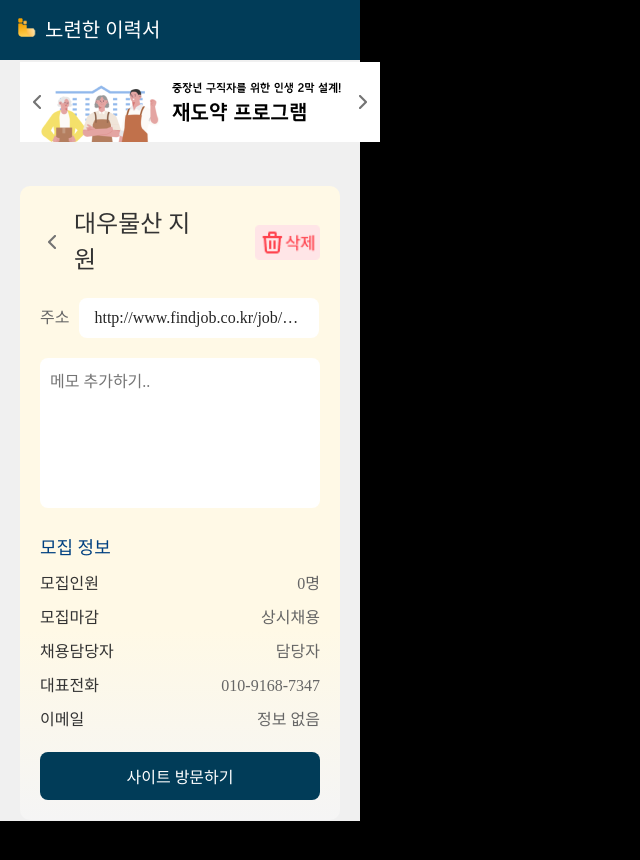
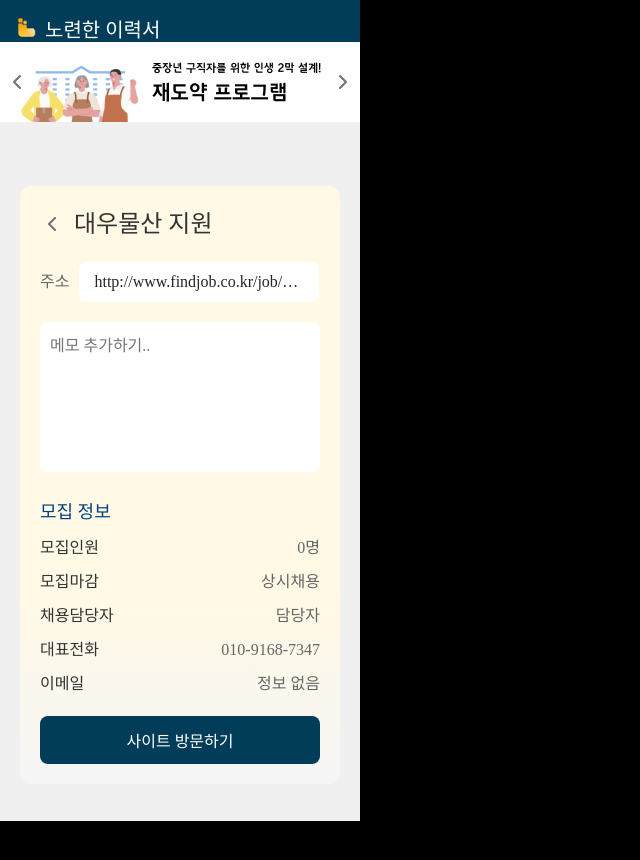
Before and after one commit to seeize/SWUTeam1-Front, a React (Create React App) app: page /InterestDetail/1 in a window 1280 px wide. Shown: the whole page, without its empty margins (0-640 px from the left). After the commit the page ends 824 px from the top, so only its background shows below. Built offline with nearby package versions, Linux system fonts and the light colour scheme; a web font is replaced by a local one.

Commit message:
Update InterestDetail.jsx

```diff
--- a/src/InterestDetail/InterestDetail.jsx
+++ b/src/InterestDetail/InterestDetail.jsx
@@ -4,7 +4,7 @@
 import Banner from "../components/CarouseBanner";
 import "./InterestDetail.scss";
 
-const InterestDetail = ({ onDeletePost }) => {
+const InterestDetail = () => {
   const { id } = useParams(); // URL에서 id 가져오기
   const navigate = useNavigate();
 
@@ -15,10 +15,10 @@
     return (
       <div className="container">
         <Header />
-        <main className="content">
-          <div className="Banner">
+        <div className="dBanner">
             <Banner />
           </div>
+        <main className="content">
           <section className="detail-section">
             <button className="back-button" onClick={() => navigate(-1)}>
               ← 뒤로 가기
@@ -30,40 +30,32 @@
     );
   }
 
-  const handleDelete = () => {
-    onDeletePost(post.id); // 삭제 함수 호출
-    navigate("/interest"); // 관심 공고 페이지로 이동
-  };
-
   return (
     <div className="detail-container">
       <Header />
-      <main className="detail-content">
-        <div className="Banner">
+      <div className="dBanner">
           <Banner />
         </div>
+      <main className="detail-content">
         <section className="detail-section">
+          {/* Title Section */}
           <div className="title-section">
             <img
               src={require("../assets/img/icons/left-arrow.png")}
               alt="아이콘"
               className="title-icon"
-              onClick={() => navigate("/interest")}
+              onClick={() => navigate("/interest")} // 클릭 시 interest 페이지로 이동
             />
             <h2 className="title">{post.title}</h2>
-            <img
-              src={require("../assets/img/icons/Frame 427319711.png")}
-              alt="삭제"
-              className="delete-icon"
-              onClick={handleDelete}
-            />
           </div>
 
+          {/* URL Section */}
           <div className="url-section">
             <p>주소</p>
             <div className="url-box">{post.url}</div>
           </div>
 
+          {/* Memo Section */}
           <div className="memo-section">
             <textarea
               className="memo-input"
@@ -72,6 +64,7 @@
             />
           </div>
 
+          {/* Recruitment Info */}
           <div className="info">
             <h3>모집 정보</h3>
             <ul>
@@ -85,20 +78,15 @@
                 채용담당자 <span>{post.recruiter || "담당자"}</span>
               </li>
               <li>
-                대표전화{" "}
-                <span className={post.phone ? "" : "info-none"}>
-                  {post.phone || "정보 없음"}
-                </span>
+                대표전화 <span className={post.phone ? "" : "info-none"}>{post.phone || "정보 없음"}</span>
               </li>
               <li>
-                이메일{" "}
-                <span className={post.email ? "" : "info-none"}>
-                  {post.email || "정보 없음"}
-                </span>
+                이메일 <span className={post.email ? "" : "info-none"}>{post.email || "정보 없음"}</span>
               </li>
             </ul>
           </div>
 
+          {/* Visit Button */}
           <button
             className="visit-button"
             onClick={() => window.open(post.url, "_blank")}
```
